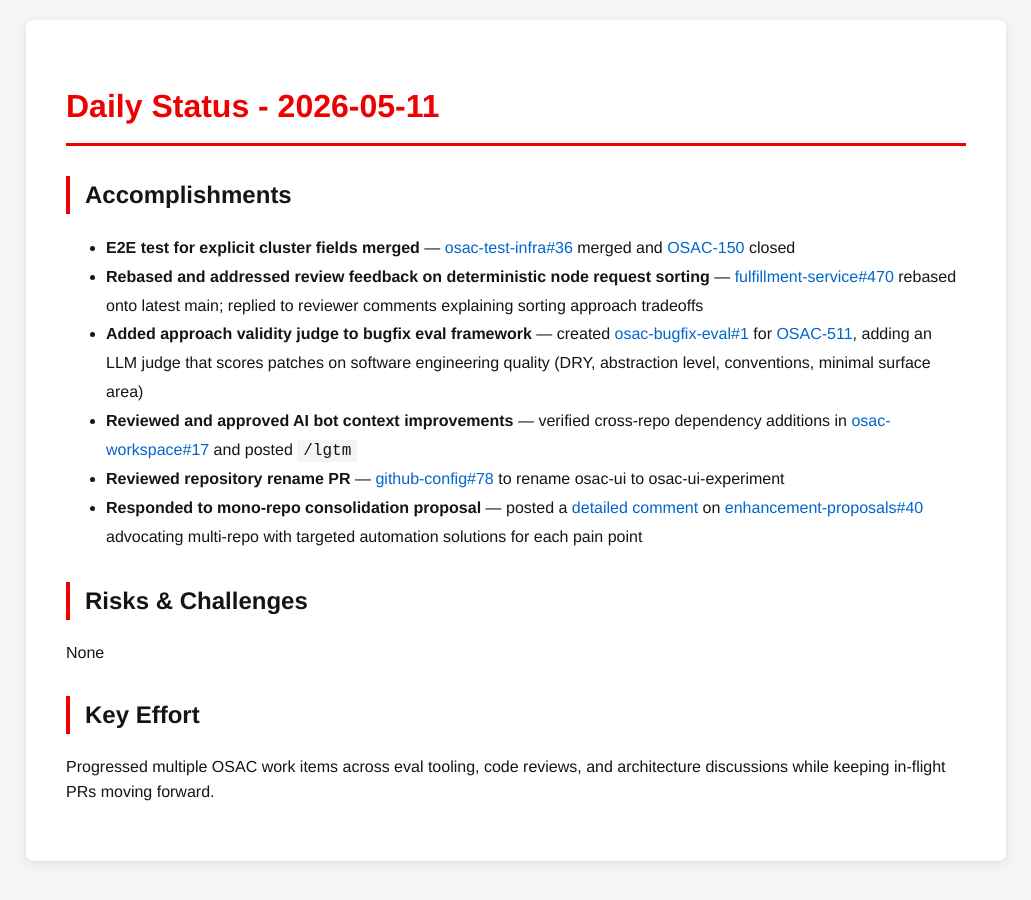
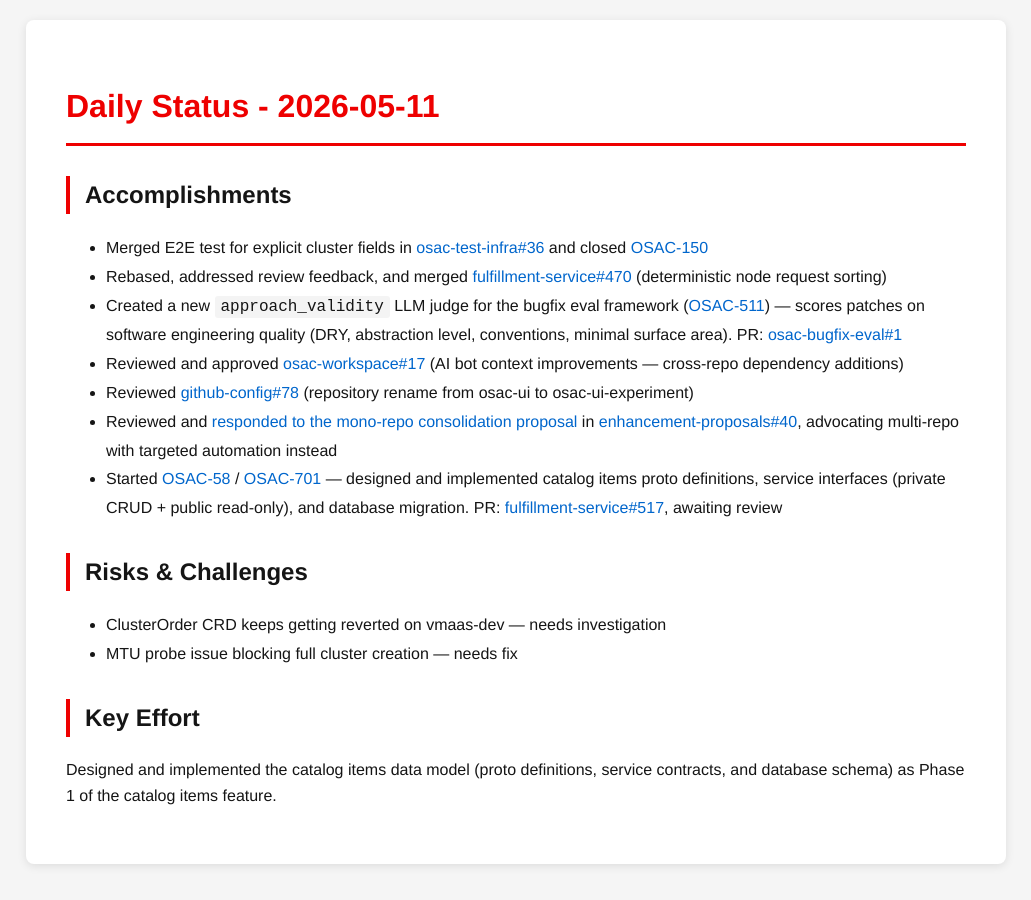
Before and after one commit to tzvatot/daily-status, a Jekyll site: the page built from 2026-05-11.md, in a window 1280 px wide. Shown: the whole page, without its empty margins (124-1155 px from the left). Built offline with Jekyll 4.4.1, drawn with Linux system fonts in a browser that asks for light colours.

Commit message:
Daily status update - 2026-05-11

```diff
--- a/2026-05-11.md
+++ b/2026-05-11.md
@@ -7,15 +7,17 @@ date: 2026-05-11
 # Daily Status - 2026-05-11
 
 ## Accomplishments
-- **E2E test for explicit cluster fields merged** — [osac-test-infra#36](https://github.com/osac-project/osac-test-infra/pull/36) merged and [OSAC-150](https://redhat.atlassian.net/browse/OSAC-150) closed
-- **Rebased and addressed review feedback on deterministic node request sorting** — [fulfillment-service#470](https://github.com/osac-project/fulfillment-service/pull/470) rebased onto latest main; replied to reviewer comments explaining sorting approach tradeoffs
-- **Added approach validity judge to bugfix eval framework** — created [osac-bugfix-eval#1](https://github.com/eranco74/osac-bugfix-eval/pull/1) for [OSAC-511](https://redhat.atlassian.net/browse/OSAC-511), adding an LLM judge that scores patches on software engineering quality (DRY, abstraction level, conventions, minimal surface area)
-- **Reviewed and approved AI bot context improvements** — verified cross-repo dependency additions in [osac-workspace#17](https://github.com/osac-project/osac-workspace/pull/17) and posted `/lgtm`
-- **Reviewed repository rename PR** — [github-config#78](https://github.com/osac-project/github-config/pull/78) to rename osac-ui to osac-ui-experiment
-- **Responded to mono-repo consolidation proposal** — posted a [detailed comment](https://github.com/osac-project/enhancement-proposals/pull/40#issuecomment-4420565236) on [enhancement-proposals#40](https://github.com/osac-project/enhancement-proposals/pull/40) advocating multi-repo with targeted automation solutions for each pain point
+- Merged E2E test for explicit cluster fields in [osac-test-infra#36](https://github.com/osac-project/osac-test-infra/pull/36) and closed [OSAC-150](https://redhat.atlassian.net/browse/OSAC-150)
+- Rebased, addressed review feedback, and merged [fulfillment-service#470](https://github.com/osac-project/fulfillment-service/pull/470) (deterministic node request sorting)
+- Created a new `approach_validity` LLM judge for the bugfix eval framework ([OSAC-511](https://redhat.atlassian.net/browse/OSAC-511)) — scores patches on software engineering quality (DRY, abstraction level, conventions, minimal surface area). PR: [osac-bugfix-eval#1](https://github.com/eranco74/osac-bugfix-eval/pull/1)
+- Reviewed and approved [osac-workspace#17](https://github.com/osac-project/osac-workspace/pull/17) (AI bot context improvements — cross-repo dependency additions)
+- Reviewed [github-config#78](https://github.com/osac-project/github-config/pull/78) (repository rename from osac-ui to osac-ui-experiment)
+- Reviewed and [responded to the mono-repo consolidation proposal](https://github.com/osac-project/enhancement-proposals/pull/40#issuecomment-4420565236) in [enhancement-proposals#40](https://github.com/osac-project/enhancement-proposals/pull/40), advocating multi-repo with targeted automation instead
+- Started [OSAC-58](https://redhat.atlassian.net/browse/OSAC-58) / [OSAC-701](https://redhat.atlassian.net/browse/OSAC-701) — designed and implemented catalog items proto definitions, service interfaces (private CRUD + public read-only), and database migration. PR: [fulfillment-service#517](https://github.com/osac-project/fulfillment-service/pull/517), awaiting review
 
 ## Risks & Challenges
-None
+- ClusterOrder CRD keeps getting reverted on vmaas-dev — needs investigation
+- MTU probe issue blocking full cluster creation — needs fix
 
 ## Key Effort
-Progressed multiple OSAC work items across eval tooling, code reviews, and architecture discussions while keeping in-flight PRs moving forward.
+Designed and implemented the catalog items data model (proto definitions, service contracts, and database schema) as Phase 1 of the catalog items feature.
```
